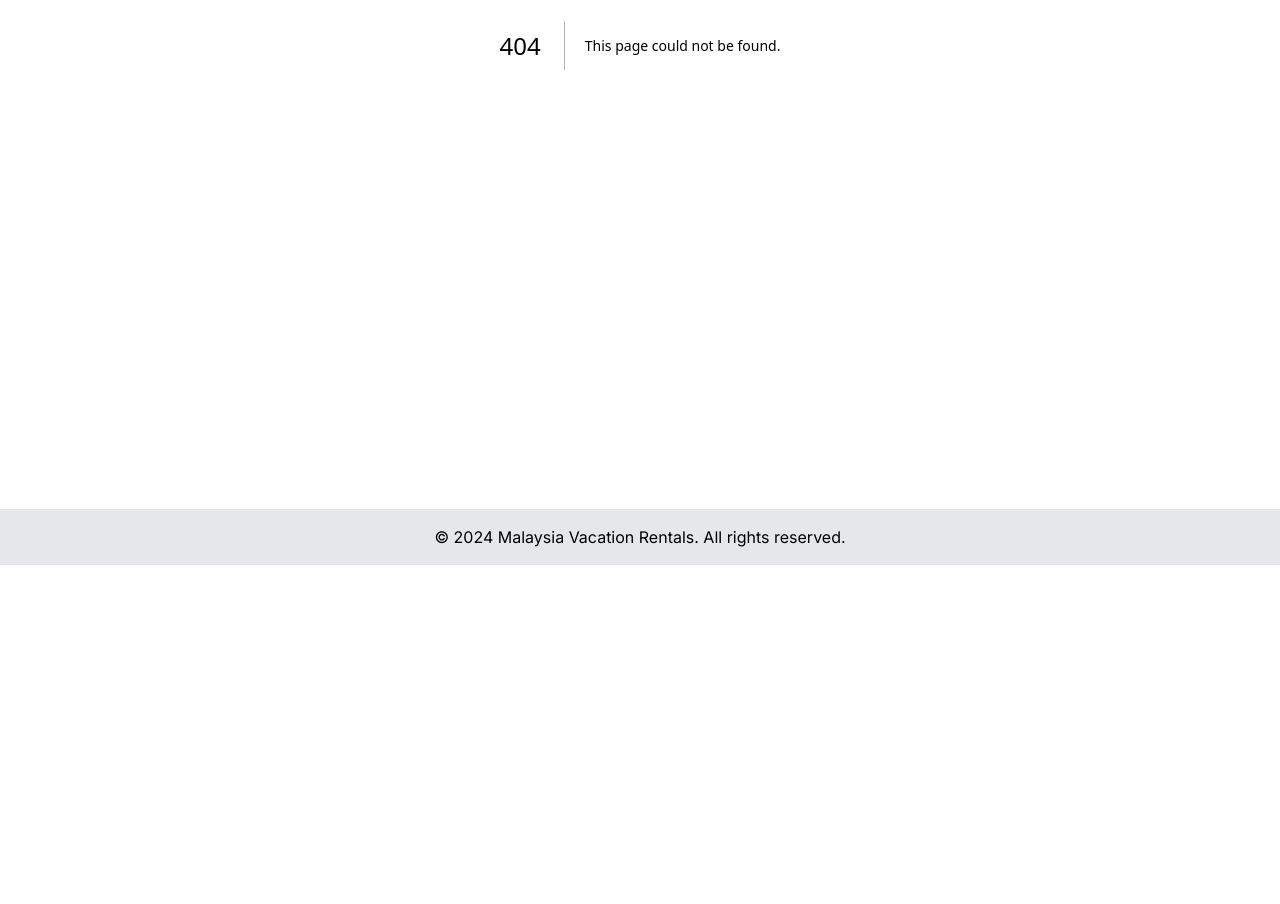
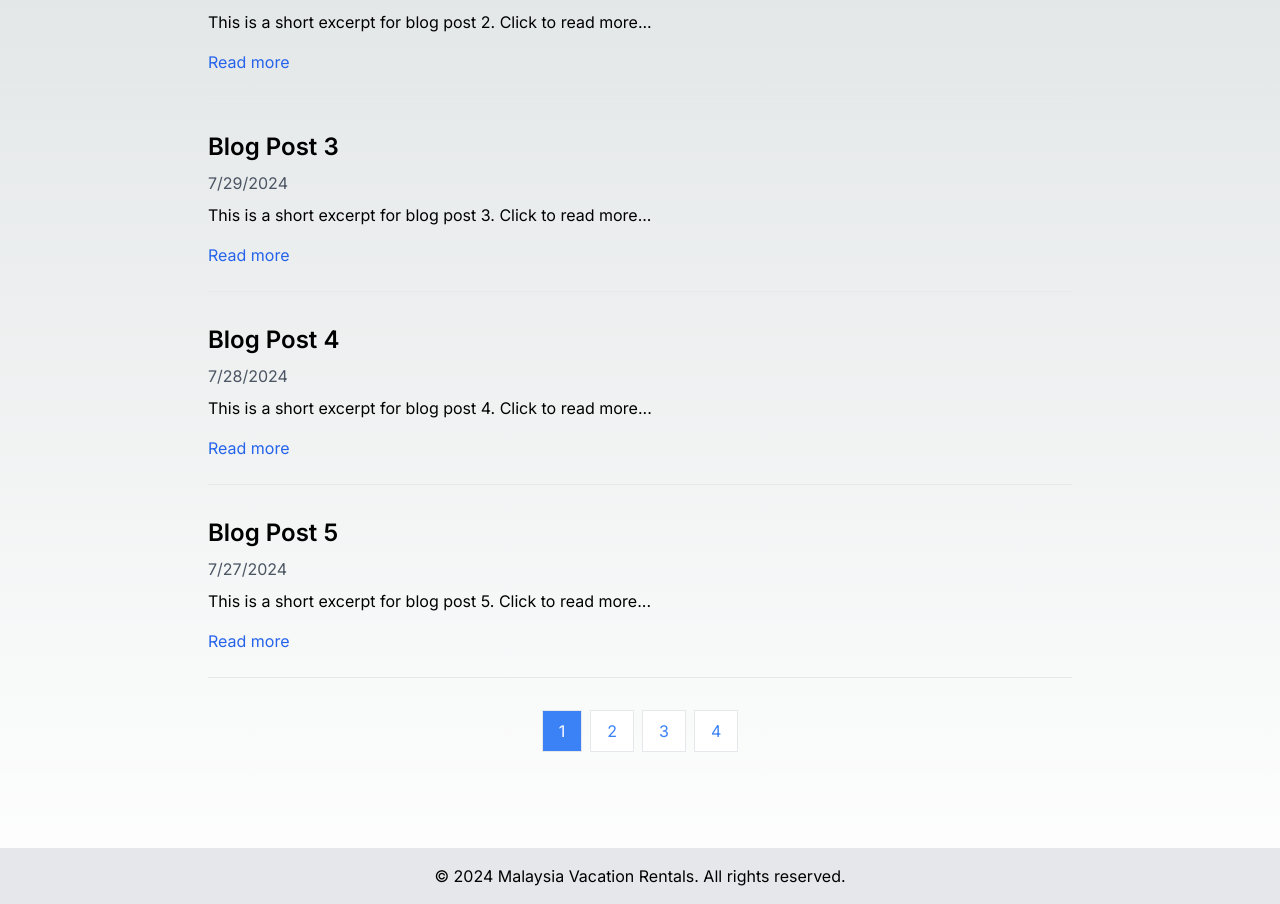
Before and after one commit to eddfulus/aidertest2, a Next.js app: page /blog in a window 1280 px wide. Before the commit this address had no page. Shown: the part 467-1371 px from the top of the page. Before the commit the page ends 1032 px from the top, so only its background shows below. Built offline with nearby package versions, Linux system fonts and the light colour scheme.

Commit message:
Add blog page with pagination

```diff
--- /dev/null
+++ b/app/blog/page.tsx
@@ -0,0 +1,65 @@
+'use client'
+
+import { useState } from 'react';
+import Link from 'next/link';
+
+interface BlogPost {
+  id: number;
+  title: string;
+  excerpt: string;
+  date: string;
+}
+
+const dummyPosts: BlogPost[] = Array.from({ length: 20 }, (_, i) => ({
+  id: i + 1,
+  title: `Blog Post ${i + 1}`,
+  excerpt: `This is a short excerpt for blog post ${i + 1}. Click to read more...`,
+  date: new Date(Date.now() - i * 86400000).toLocaleDateString(),
+}));
+
+const POSTS_PER_PAGE = 5;
+
+export default function Blog() {
+  const [currentPage, setCurrentPage] = useState(1);
+
+  const indexOfLastPost = currentPage * POSTS_PER_PAGE;
+  const indexOfFirstPost = indexOfLastPost - POSTS_PER_PAGE;
+  const currentPosts = dummyPosts.slice(indexOfFirstPost, indexOfLastPost);
+
+  const totalPages = Math.ceil(dummyPosts.length / POSTS_PER_PAGE);
+
+  const handlePageChange = (pageNumber: number) => {
+    setCurrentPage(pageNumber);
+  };
+
+  return (
+    <div className="max-w-4xl mx-auto px-4 py-8">
+      <h1 className="text-3xl font-bold mb-8">Blog Posts</h1>
+      <div className="space-y-8">
+        {currentPosts.map((post) => (
+          <div key={post.id} className="border-b pb-6">
+            <h2 className="text-2xl font-semibold mb-2">{post.title}</h2>
+            <p className="text-gray-600 mb-2">{post.date}</p>
+            <p className="mb-4">{post.excerpt}</p>
+            <Link href={`/blog/${post.id}`} className="text-blue-600 hover:underline">
+              Read more
+            </Link>
+          </div>
+        ))}
+      </div>
+      <div className="mt-8 flex justify-center space-x-2">
+        {Array.from({ length: totalPages }, (_, i) => i + 1).map((pageNumber) => (
+          <button
+            key={pageNumber}
+            onClick={() => handlePageChange(pageNumber)}
+            className={`px-4 py-2 border ${
+              currentPage === pageNumber ? 'bg-blue-500 text-white' : 'bg-white text-blue-500'
+            }`}
+          >
+            {pageNumber}
+          </button>
+        ))}
+      </div>
+    </div>
+  );
+}
```
